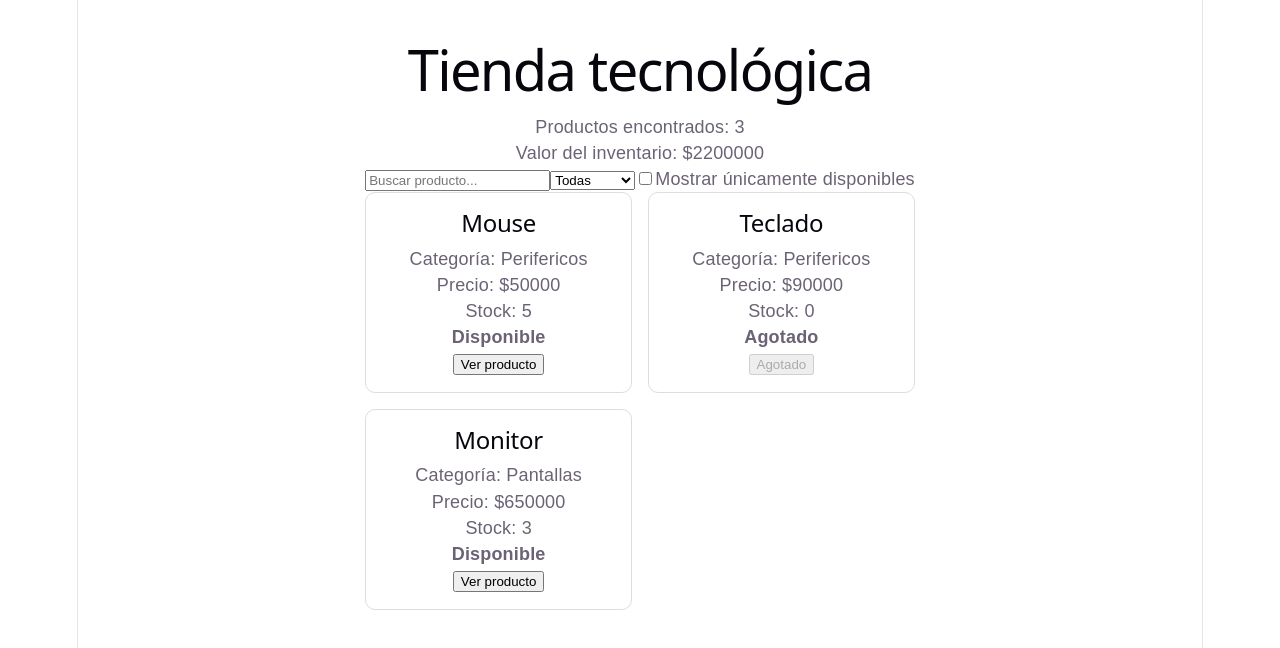
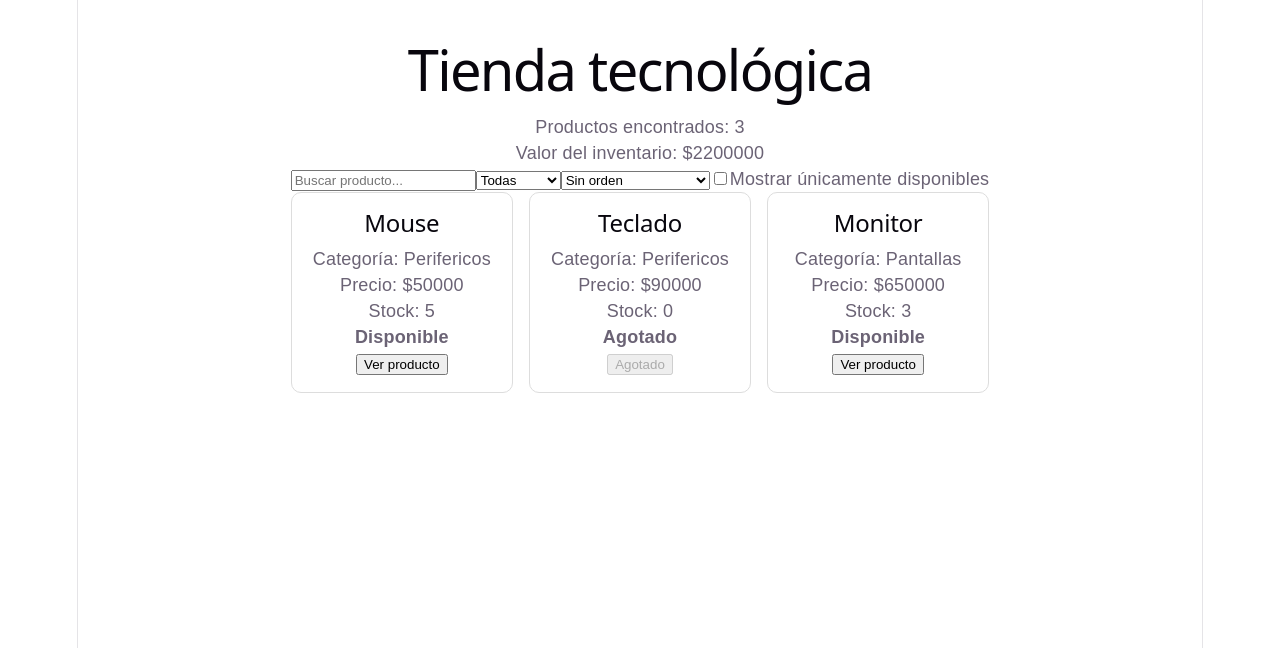
Before and after one commit to Angel307-703/react-js-ficha-3409609-Angel-David-Gomez, a React (Vite) app: page / in a window 1280 px wide. Shown: the top 648 px of the page. Built offline with nearby package versions, Linux system fonts and the light colour scheme.

Commit message:
agregar filto de menor a mayor i viceversa

```diff
--- a/src/App.jsx
+++ b/src/App.jsx
@@ -6,7 +6,8 @@ import './App.css';
 function App() {
   const [busqueda, setBusqueda] = useState("");
   const [categoria, setCategoria] = useState("Todas");
-  const [soloDisponibles, setSoloDisponibles] = useState(false); // Punto 9
+  const [soloDisponibles, setSoloDisponibles] = useState(false);
+  const [orden, setOrden] = useState("defecto");
 
   const valorInventario = productos.reduce(
     (total, producto) => total + producto.precio * producto.stock,
@@ -16,16 +17,25 @@ function App() {
   const productosFiltrados = productos.filter(producto => {
     const coincideNombre = producto.nombre.toLowerCase().includes(busqueda.toLowerCase());
     const coincideCategoria = categoria === "Todas" || producto.categoria === categoria;
-    const coincideStock = !soloDisponibles || producto.stock > 0; // Punto 9
+    const coincideStock = !soloDisponibles || producto.stock > 0;
 
     return coincideNombre && coincideCategoria && coincideStock;
+  });
+
+  const productosOrdenados = [...productosFiltrados].sort((a, b) => {
+    if (orden === "menor-mayor") {
+      return a.precio - b.precio;
+    } else if (orden === "mayor-menor") {
+      return b.precio - a.precio;
+    }
+    return 0;
   });
 
   return (
     <main className="contenedor">
       <h1>Tienda tecnológica</h1>
 
-      <p>Productos encontrados: {productosFiltrados.length}</p>
+      <p>Productos encontrados: {productosOrdenados.length}</p>
       <p>Valor del inventario: ${valorInventario}</p>
 
       <input
@@ -44,6 +54,15 @@ function App() {
         <option value="Pantallas">Pantallas</option>
       </select>
 
+      <select
+        value={orden}
+        onChange={(evento) => setOrden(evento.target.value)}
+      >
+        <option value="defecto">Sin orden</option>
+        <option value="menor-mayor">Menor precio primero</option>
+        <option value="mayor-menor">Mayor precio primero</option>
+      </select>
+
       <label>
         <input
           type="checkbox"
@@ -53,12 +72,12 @@ function App() {
         Mostrar únicamente disponibles
       </label>
 
-      {productosFiltrados.length === 0 ? (
+      {productosOrdenados.length === 0 ? (
         <p>No se encontraron productos.</p>
       ) : null}
 
       <section className="productos">
-        {productosFiltrados.map(producto => (
+        {productosOrdenados.map(producto => (
           <ProductoCard
             key={producto.id}
             producto={producto}
```
